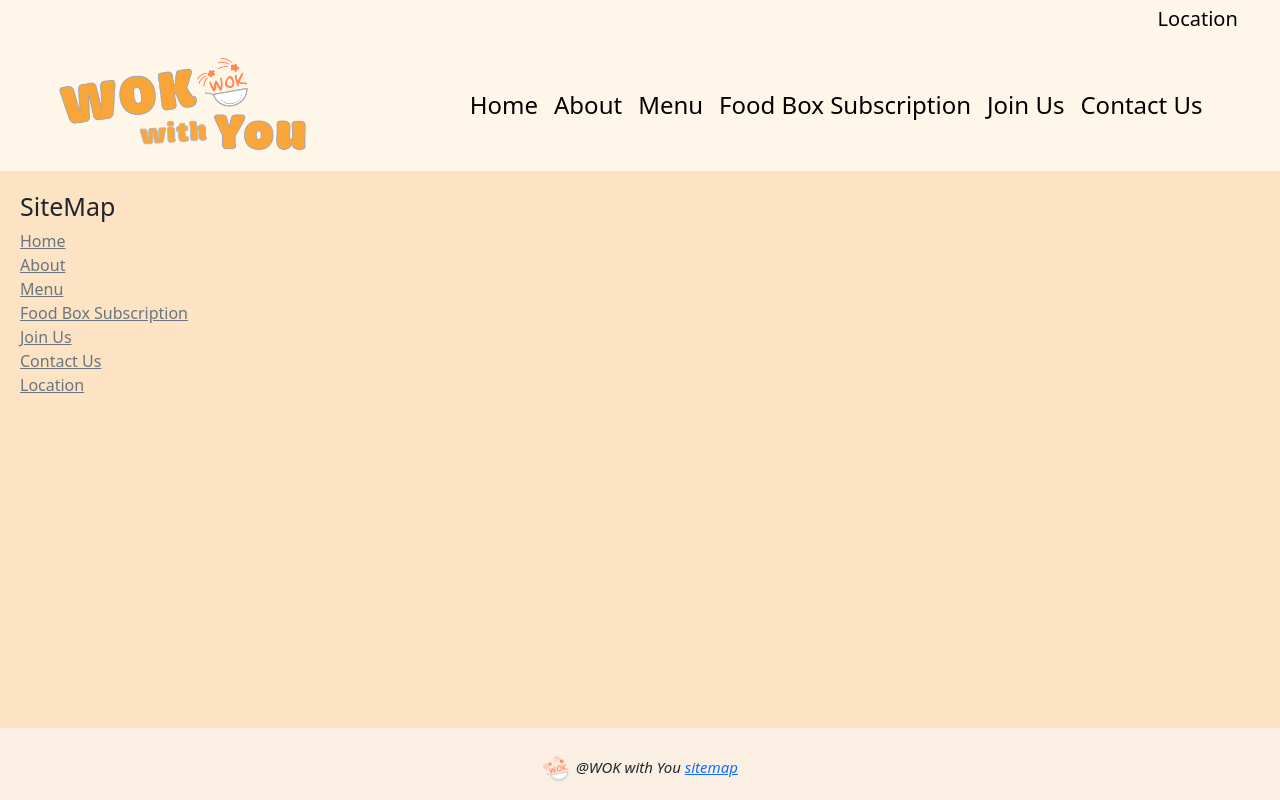
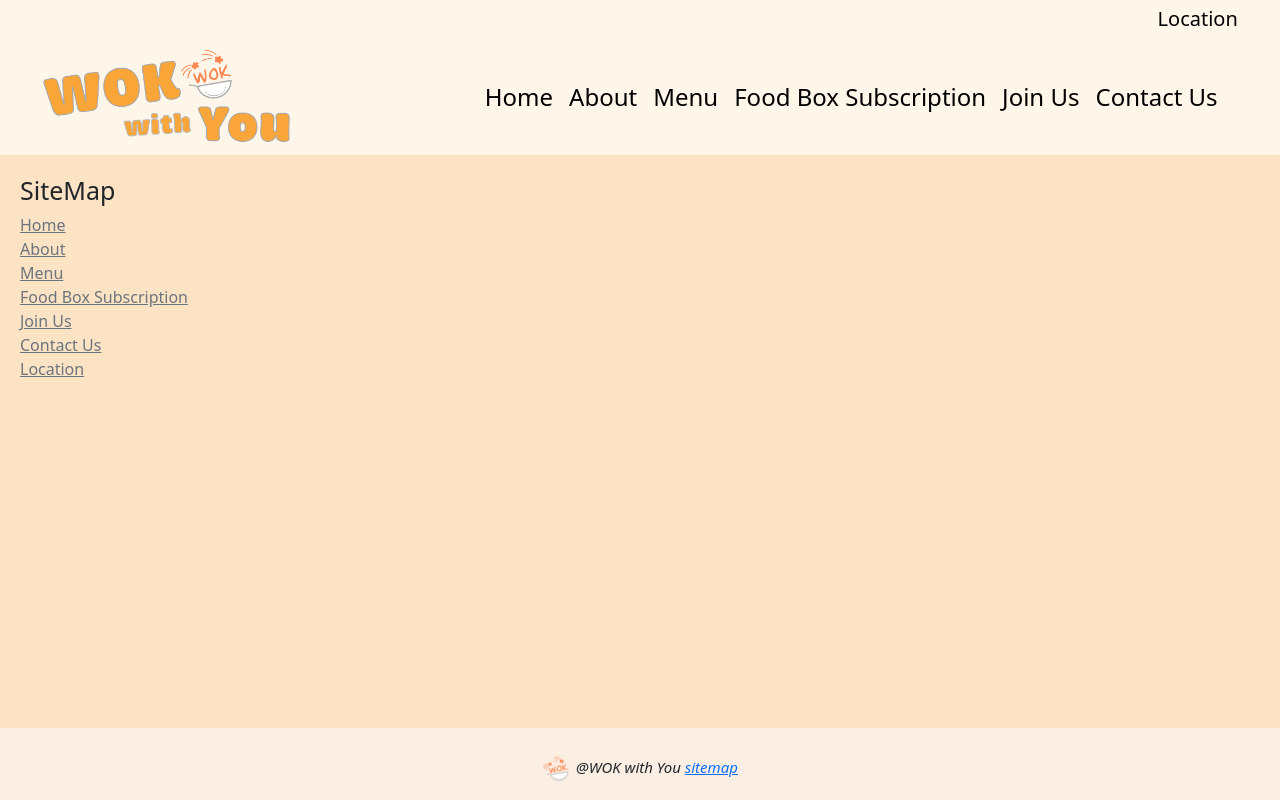
Before and after one commit to candacecy0215/GWDSBootstrap, a plain HTML site: page sitemap.html in a window 1280 px wide. Drawn offline with Linux system fonts and the light colour scheme; a script that the page names is missing.

Commit message:
Update sitemap.html

```diff
--- a/sitemap.html
+++ b/sitemap.html
@@ -1,5 +1,5 @@
 <!DOCTYPE html>
-<html lang="en" >
+<html lang="en">
 
 <head>
   <meta charset="UTF-8">
@@ -25,7 +25,7 @@
     <!-- </div> -->
     <!-- <a class="btn btn-primary disabled placeholder col-4" aria-disabled="true"></a> -->
 
-     <nav class="navbar p-3 fs-4    navbar-expand-lg  ">
+    <nav class="navbar fs-4    navbar-expand-lg  ">
 
       <div class="container-fluid sticky-top">
 
@@ -35,7 +35,8 @@
         </a>
         <!-- <p class="h1 text-start">WOK with You</p> -->
 
-          <button class="navbar-toggler navbar-toggler-sm" type="button" data-bs-toggle="offcanvas" data-bs-target="#offcanvasNavbar" aria-controls="offcanvasNavbar" aria-label="Toggle navigation">
+        <button class="navbar-toggler navbar-toggler-sm" type="button" data-bs-toggle="offcanvas"
+          data-bs-target="#offcanvasNavbar" aria-controls="offcanvasNavbar" aria-label="Toggle navigation">
 
           <span class="navbar-toggler-icon"></span>
 
```
Lines whose indentation alone changed are shown as unchanged.
